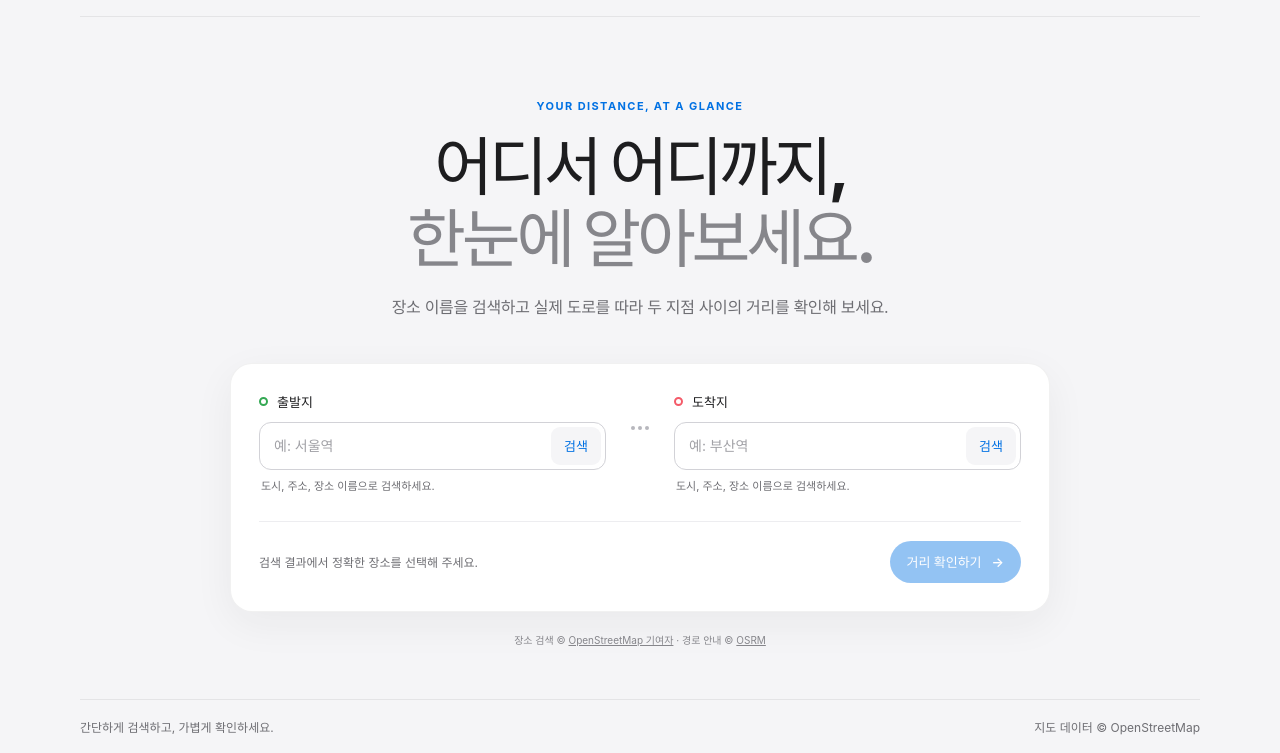
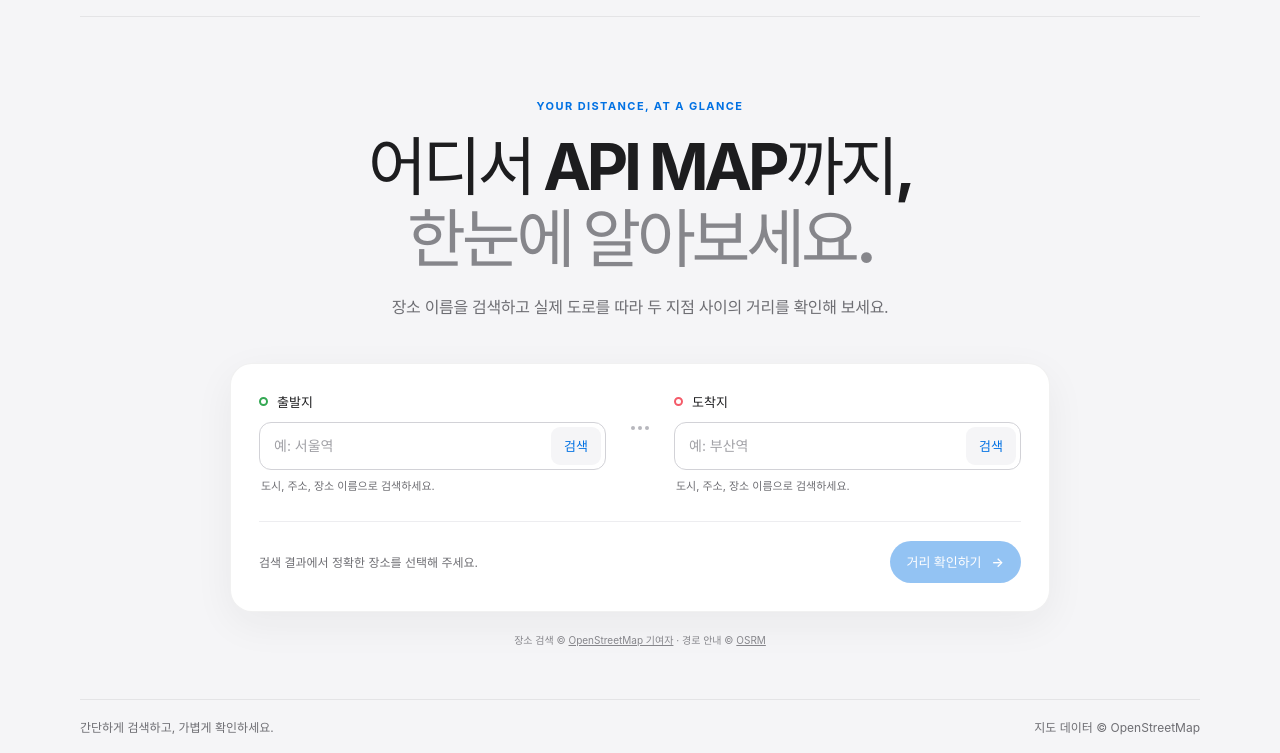
Before and after one commit to bs07-sys/apimap, a plain HTML site: page index.html in a window 1280 px wide. Shown: the part 47-800 px from the top of the page. Drawn offline with Linux system fonts and the light colour scheme.

Commit message:
Update hero title to use API MAP

```diff
--- a/index.html
+++ b/index.html
@@ -26,7 +26,7 @@
     <main>
       <section class="hero" aria-labelledby="page-title">
         <p class="eyebrow">YOUR DISTANCE, AT A GLANCE</p>
-        <h1 id="page-title">어디서 어디까지,<br /><span>한눈에 알아보세요.</span></h1>
+        <h1 id="page-title">어디서 API MAP까지,<br /><span>한눈에 알아보세요.</span></h1>
         <p class="hero-copy">
           장소 이름을 검색하고 실제 도로를 따라<br class="mobile-break" />
           두 지점 사이의 거리를 확인해 보세요.
```
